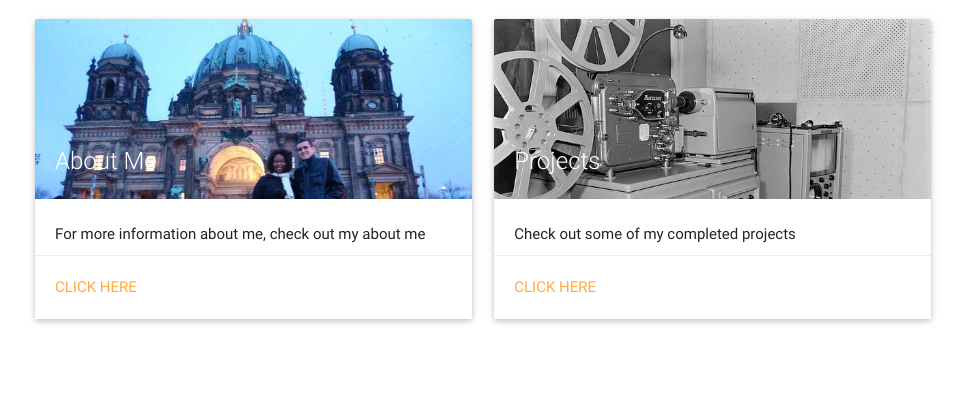
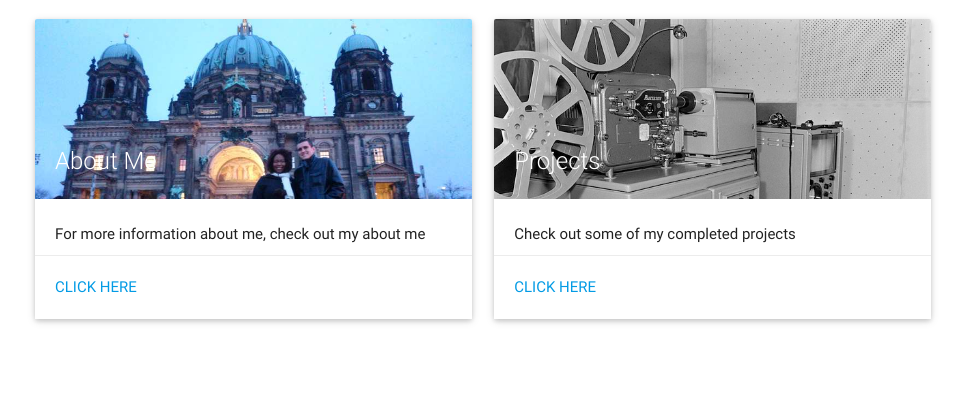
Before and after one commit to ianhyzy/blog.ian.gay, a PHP site: page / in a window 1280 px wide. Shown: the part 568-967 px from the top of the page, without its empty margins (157-1122 px from the left). Run offline with PHP 8.4, Linux system fonts and the light colour scheme; some libraries are stand-ins or nearby versions.

Commit message:
change card link color

```diff
--- a/css/style.css
+++ b/css/style.css
@@ -80,3 +80,6 @@ footer.page-footer {
   border-radius: 3px;
   padding: 0.3em;
 }
+.card .card-action a:not(.btn):not(.btn-large):not(.btn-floating) {
+  color: #039be5;
+}
```
